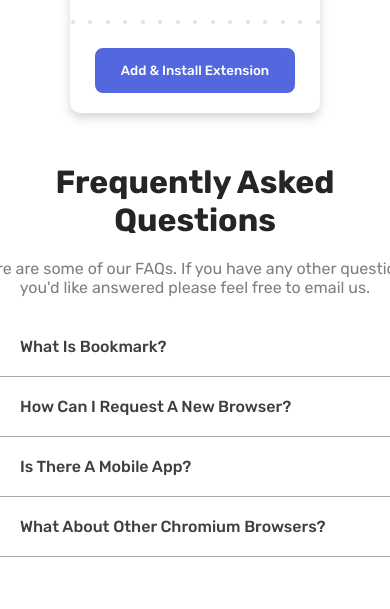
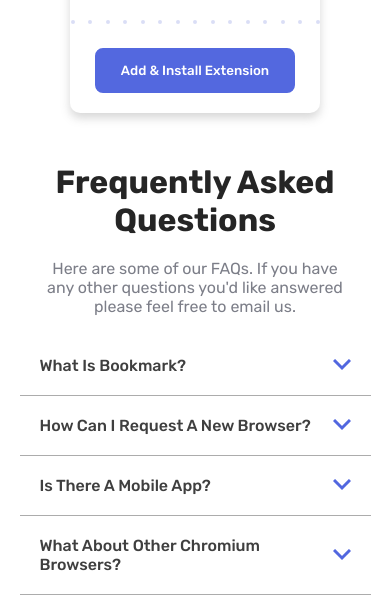
Before and after one commit to wendelisc12/bookmark-landingpage, a website: page src/index.html in a window 390 px wide. Shown: the part 2788-3397 px from the top of the page. Drawn offline with nearby package versions, Linux system fonts and the light colour scheme.

Commit message:
feat: responsive questions

```diff
--- a/src/styles/modules.scss
+++ b/src/styles/modules.scss
@@ -392,5 +392,17 @@
         }
     }
 
+    .questions{
+
+        &_descricao{
+            width: 80%;
+        }
+
+        &_accordeons{
+            width: 90%;
+        }
+    }
+
+
 
 }
```
Also changed, not shown: src/styles/style.css, 1 other file.
